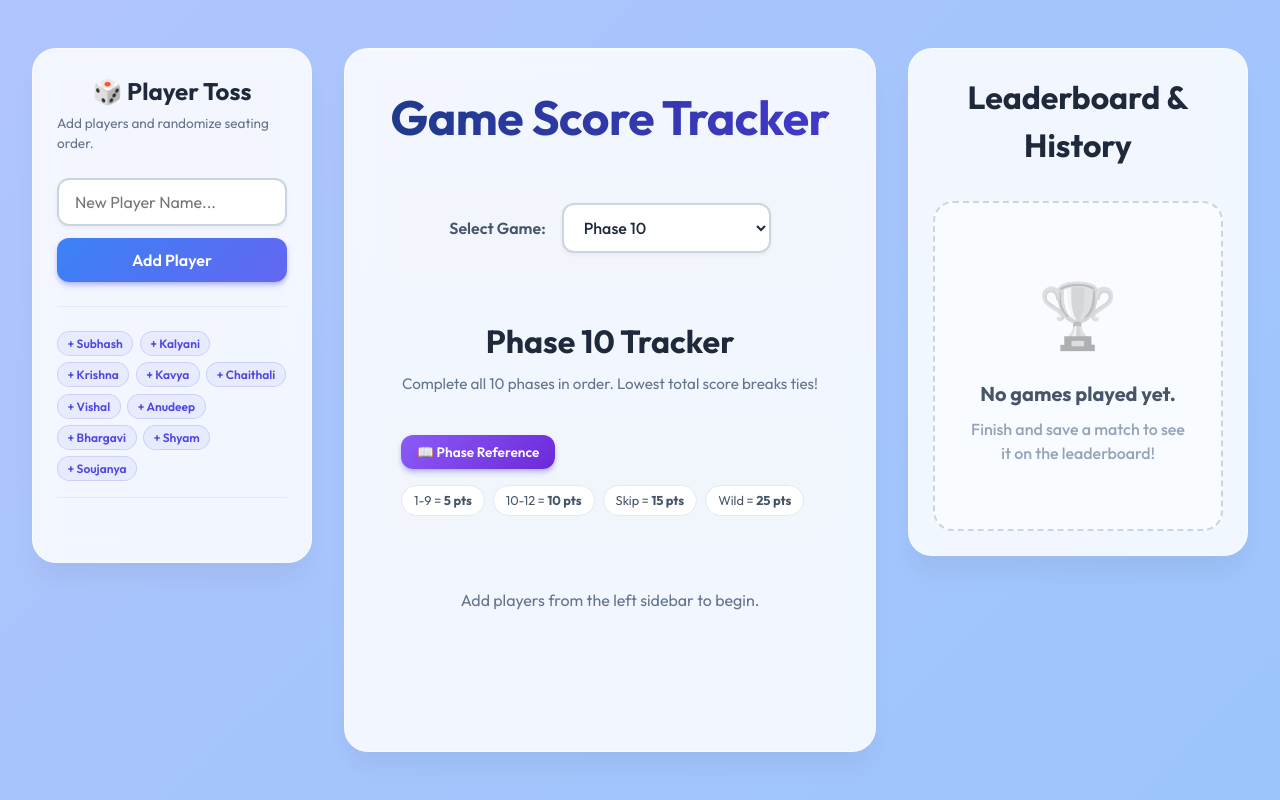
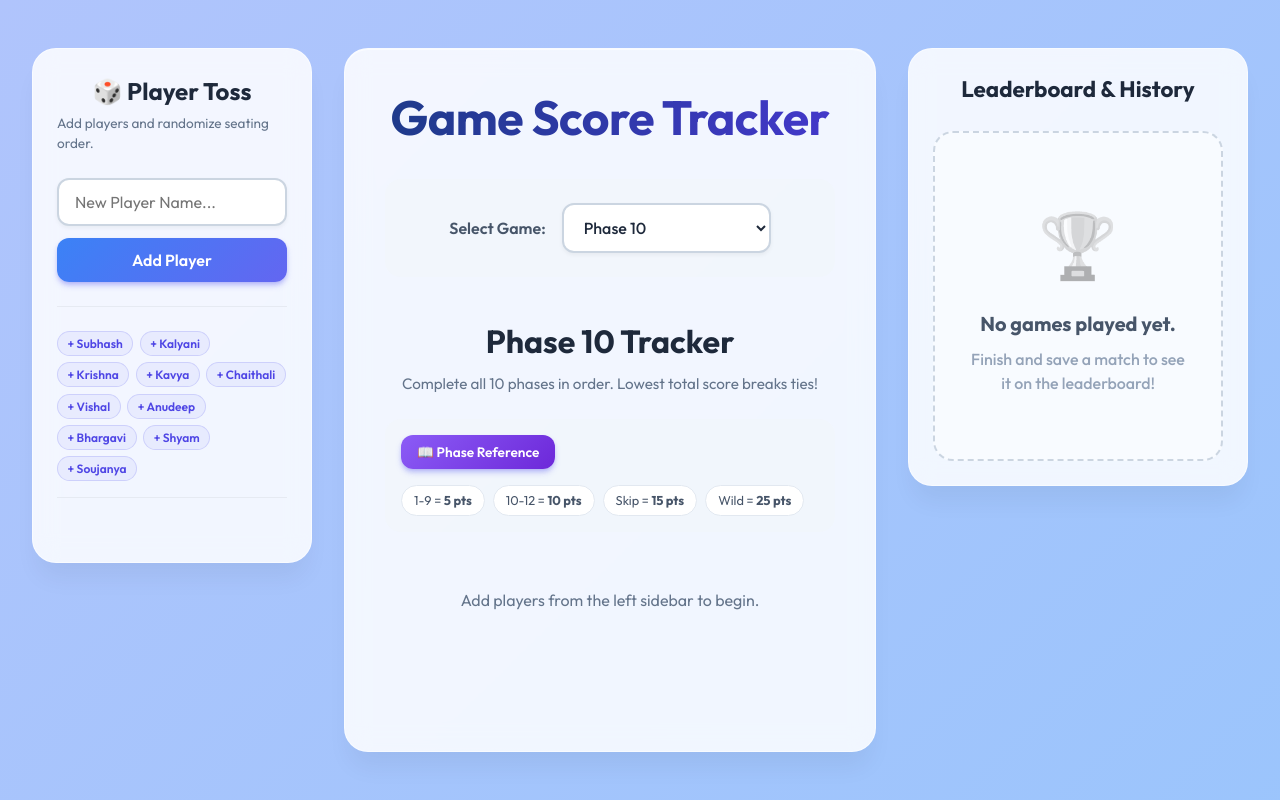
Before and after one commit to subhashtatavarthi/HomeGames, a React (Vite) app in the folder HouseGames/HouseGamesTracker/: page / in a window 1280 px wide. Built offline with nearby package versions, Linux system fonts and the light colour scheme.

Commit message:
Fix clear history button visibility and add page reload

```diff
--- a/HouseGames/HouseGamesTracker/src/components/HistoryDashboard.css
+++ b/HouseGames/HouseGamesTracker/src/components/HistoryDashboard.css
@@ -4,13 +4,15 @@
 
 .history-header {
     display: flex;
-    justify-content: space-between;
+    flex-direction: column;
     align-items: center;
-    margin-bottom: 2rem;
+    gap: 0.75rem;
+    margin-bottom: 1.5rem;
 }
 
 .history-header h2 {
     margin-bottom: 0;
+    font-size: 1.4rem;
 }
 
 .clear-history-btn {
--- a/HouseGames/HouseGamesTracker/src/components/HistoryDashboard.jsx
+++ b/HouseGames/HouseGamesTracker/src/components/HistoryDashboard.jsx
@@ -16,9 +16,10 @@
     }, []);
 
     const clearHistory = () => {
-        if (window.confirm("Are you sure you want to completely erase all Match History and Leaderboards? This cannot be undone.")) {
+        if (window.confirm("Are you sure you want to erase ALL Match History and Leaderboards? This cannot be undone.")) {
             localStorage.removeItem('houseGamesHistory');
             setHistory([]);
+            window.location.reload();
         }
     };
 
```
